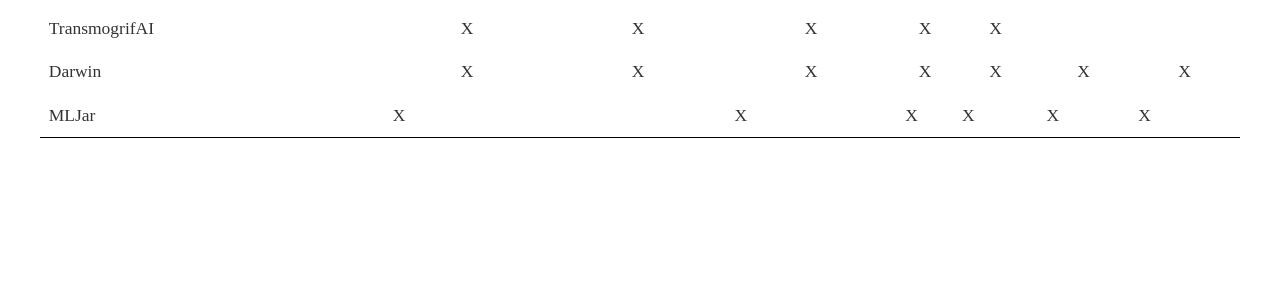
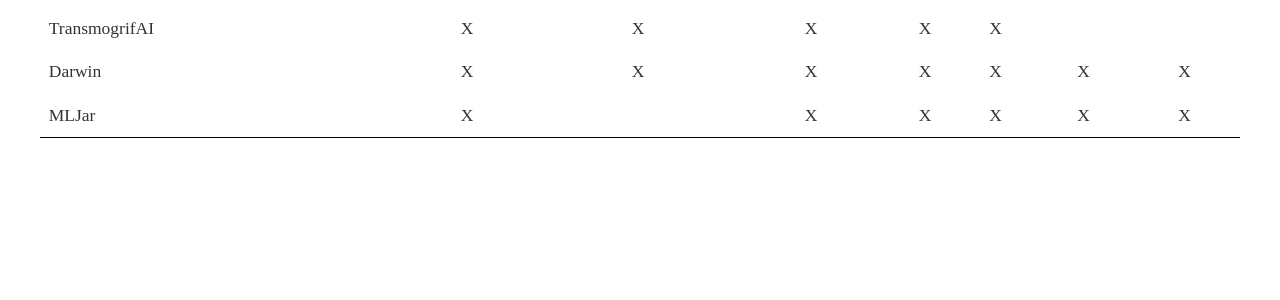
Before and after one commit to jonathankrauss/AutoML-Benchmark, a Jekyll site: the page built from README.md, in a window 1280 px wide. Shown: the part 1119-1419 px from the top of the page. Built offline with Jekyll 4.4.1, drawn with Linux system fonts in a browser that asks for light colours; our own code applies the rules of GitHub Pages for plain Markdown files; comment, search, counter and statistics services are not loaded.

Commit message:
fix misaligned last row cells

```diff
--- a/_layouts/default.html
+++ b/_layouts/default.html
@@ -365,15 +365,15 @@
               <td class="tc">X</td> <!-- Deployment -->
             </tr>
             <tr>
-              <td class="bb b--black" tl>MLJar</td>
-              <td class="bb b--black" tc>&nbsp;</td> <!-- Data Integration -->
-              <td class="bb b--black" tc>X</td> <!-- Data Preprocessing -->
-              <td class="bb b--black" tc>&nbsp;</td> <!-- Feature Engineering -->
-              <td class="bb b--black" tc>X</td> <!-- Algorithm Selection -->
-              <td class="bb b--black" tc>X</td> <!-- HPO -->
-              <td class="bb b--black" tc>X</td> <!-- Training -->
-              <td class="bb b--black" tc>X</td> <!-- Diagnosis -->
-              <td class="bb b--black" tc>X</td> <!-- Deployment -->
+              <td class="bb b--black tl">MLJar</td>
+              <td class="bb b--black tc">&nbsp;</td> <!-- Data Integration -->
+              <td class="bb b--black tc">X</td> <!-- Data Preprocessing -->
+              <td class="bb b--black tc">&nbsp;</td> <!-- Feature Engineering -->
+              <td class="bb b--black tc">X</td> <!-- Algorithm Selection -->
+              <td class="bb b--black tc">X</td> <!-- HPO -->
+              <td class="bb b--black tc">X</td> <!-- Training -->
+              <td class="bb b--black tc">X</td> <!-- Diagnosis -->
+              <td class="bb b--black tc">X</td> <!-- Deployment -->
             </tr>
           </tbody>
         </table>
```
